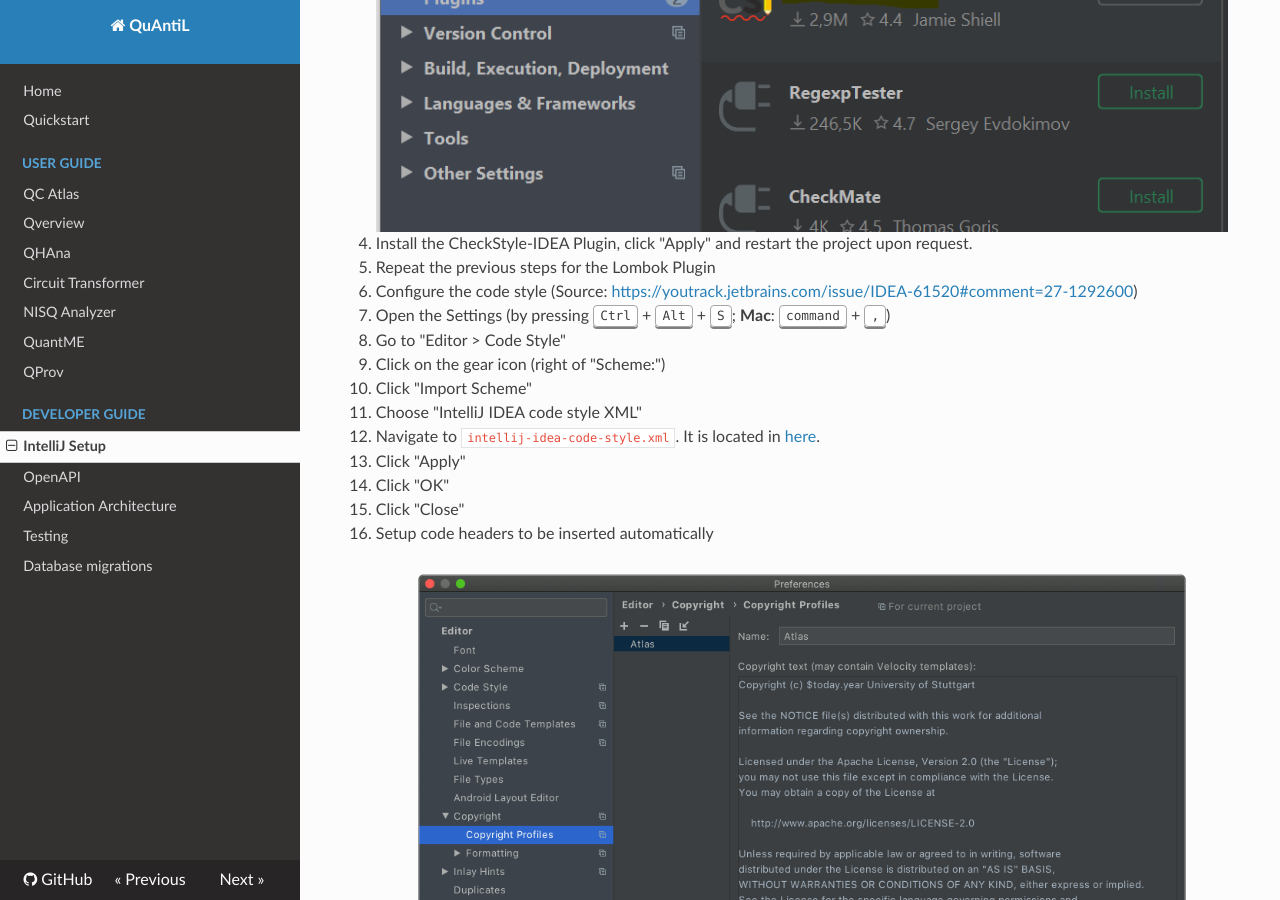
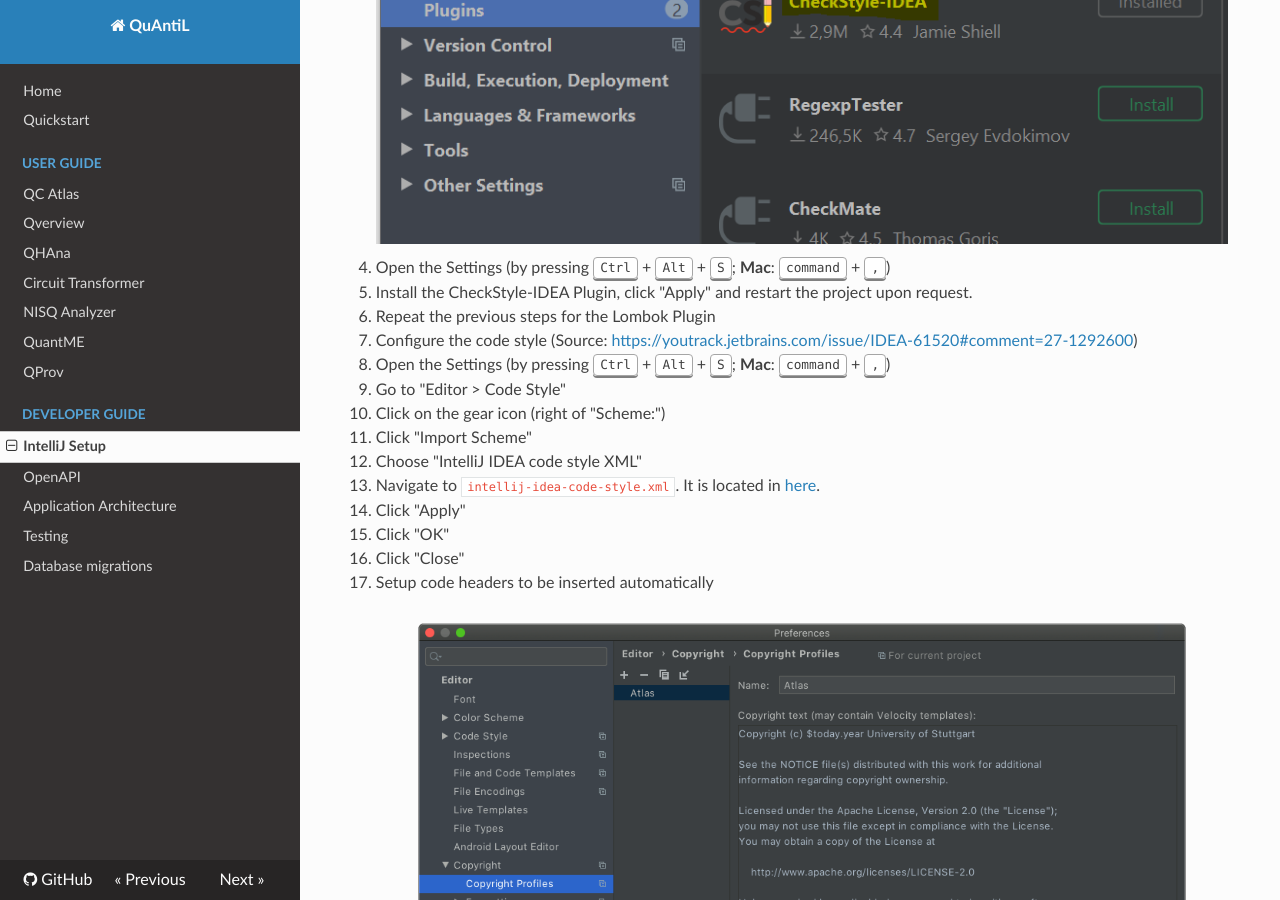
Before and after one commit to UST-QuAntiL/quantil-docs, an MkDocs documentation site: the page built from docs/developer-guide/intellij.md, in a window 1280 px wide and 900 px high, scrolled down 485 px. Built offline with MkDocs 1.6.1, drawn with Linux system fonts in a browser that asks for light colours; nearby versions of some CDN libraries.

Commit message:
update docu
include missing settings explaination

```diff
--- a/docs/developer-guide/intellij.md
+++ b/docs/developer-guide/intellij.md
@@ -5,7 +5,7 @@
   - Install the [IntelliJ CheckStyle-IDEA Plugin](https://plugins.jetbrains.com/plugin/1065-checkstyle-idea). It can be found via plug-in repository
   (File > Settings > Plugins > Marketplace; **Mac**: IntelliJ IDEA > Preferences > Plugins > Marketplace).
     ![checkstyle](graphics/checkstyle.PNG)
-
+  - Open the Settings (by pressing <kbd>Ctrl</kbd> + <kbd>Alt</kbd> + <kbd>S</kbd>; **Mac**: <kbd>command</kbd> + <kbd>,</kbd>)
   - Install the CheckStyle-IDEA Plugin, click "Apply" and restart the project upon request.
   - Repeat the previous steps for the Lombok Plugin
 
```
